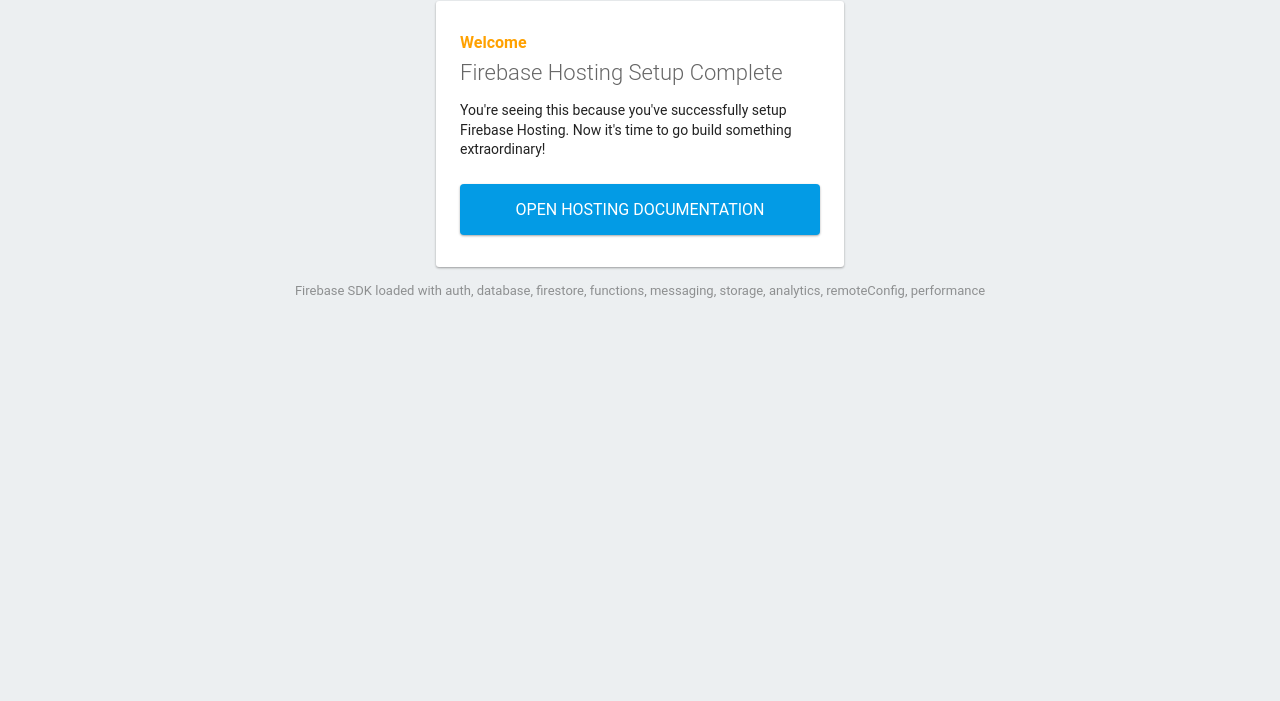
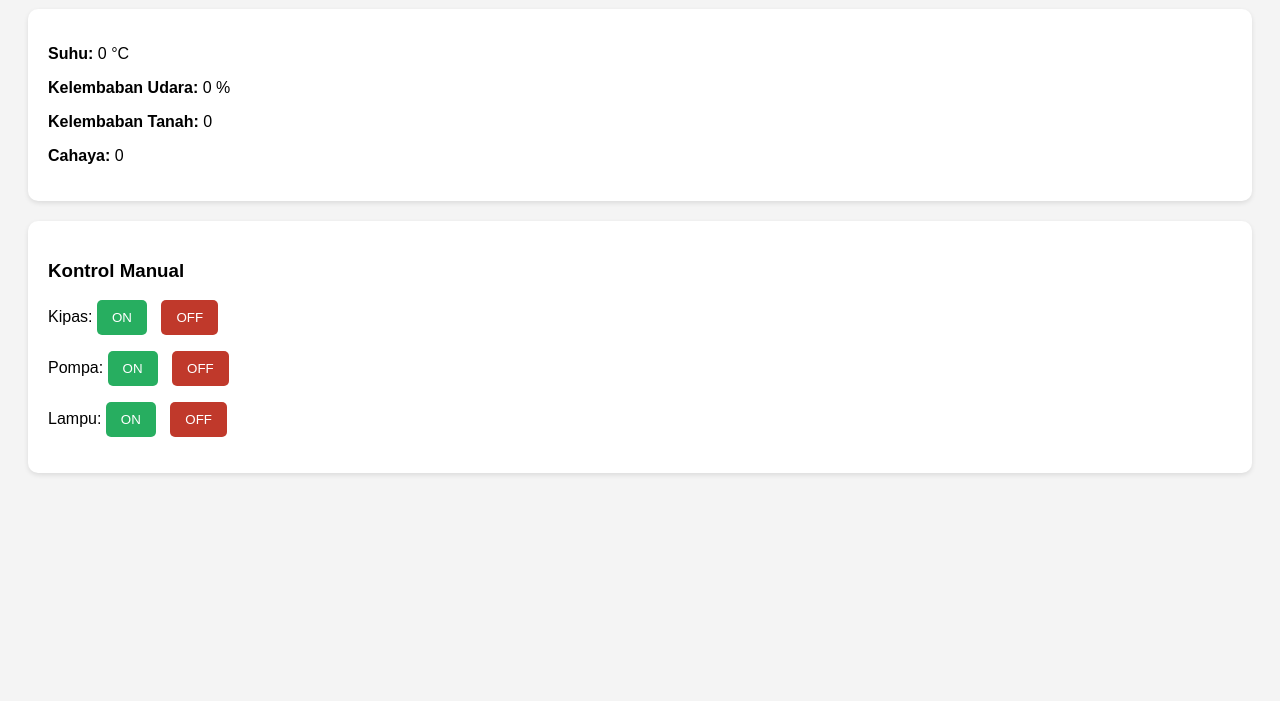
Before and after one commit to Yankeez0/Greenhouse-automation, a website: page public/index.html in a window 1280 px wide. Shown: the part 99-800 px from the top of the page. Drawn offline with Linux system fonts and the light colour scheme; some packages are replaced by stand-ins of ours.

Commit message:
Mengubah nama file rumahkaca.html menjadi index.html ke dalam folder public

```diff
--- a/public/index.html
+++ b/public/index.html
@@ -1,89 +1,118 @@
 <!DOCTYPE html>
-<html>
+<html lang="en">
+
 <head>
-    <meta charset="utf-8">
-    <meta name="viewport" content="width=device-width, initial-scale=1">
-    <title>Welcome to Firebase Hosting</title>
+  <meta charset="UTF-8" />
+  <meta name="viewport" content="width=device-width, initial-scale=1.0" />
+  <title>Monitoring Rumah Kaca</title>
+  <script src="https://www.gstatic.com/firebasejs/9.22.0/firebase-app-compat.js"></script>
+  <script src="https://www.gstatic.com/firebasejs/9.22.0/firebase-database-compat.js"></script>
+  <style>
+    body {
+      font-family: Arial, sans-serif;
+      padding: 20px;
+      background: #f4f4f4;
+    }
 
-    <!-- update the version number as needed -->
-    <script defer src="/__/firebase/11.8.1/firebase-app-compat.js"></script>
-    <!-- include only the Firebase features as you need -->
-    <script defer src="/__/firebase/11.8.1/firebase-auth-compat.js"></script>
-    <script defer src="/__/firebase/11.8.1/firebase-database-compat.js"></script>
-    <script defer src="/__/firebase/11.8.1/firebase-firestore-compat.js"></script>
-    <script defer src="/__/firebase/11.8.1/firebase-functions-compat.js"></script>
-    <script defer src="/__/firebase/11.8.1/firebase-messaging-compat.js"></script>
-    <script defer src="/__/firebase/11.8.1/firebase-storage-compat.js"></script>
-    <script defer src="/__/firebase/11.8.1/firebase-analytics-compat.js"></script>
-    <script defer src="/__/firebase/11.8.1/firebase-remote-config-compat.js"></script>
-    <script defer src="/__/firebase/11.8.1/firebase-performance-compat.js"></script>
-    <!--
-      initialize the SDK after all desired features are loaded, set useEmulator to false
-      to avoid connecting the SDK to running emulators.
-    -->
-    <script defer src="/__/firebase/init.js?useEmulator=true"></script>
+    h1 {
+      color: #2c3e50;
+    }
 
-    <style media="screen">
-      body { background: #ECEFF1; color: rgba(0,0,0,0.87); font-family: Roboto, Helvetica, Arial, sans-serif; margin: 0; padding: 0; }
-      #message { background: white; max-width: 360px; margin: 100px auto 16px; padding: 32px 24px; border-radius: 3px; }
-      #message h2 { color: #ffa100; font-weight: bold; font-size: 16px; margin: 0 0 8px; }
-      #message h1 { font-size: 22px; font-weight: 300; color: rgba(0,0,0,0.6); margin: 0 0 16px;}
-      #message p { line-height: 140%; margin: 16px 0 24px; font-size: 14px; }
-      #message a { display: block; text-align: center; background: #039be5; text-transform: uppercase; text-decoration: none; color: white; padding: 16px; border-radius: 4px; }
-      #message, #message a { box-shadow: 0 1px 3px rgba(0,0,0,0.12), 0 1px 2px rgba(0,0,0,0.24); }
-      #load { color: rgba(0,0,0,0.4); text-align: center; font-size: 13px; }
-      @media (max-width: 600px) {
-        body, #message { margin-top: 0; background: white; box-shadow: none; }
-        body { border-top: 16px solid #ffa100; }
+    .data-box {
+      background: #fff;
+      border-radius: 10px;
+      padding: 20px;
+      margin-bottom: 20px;
+      box-shadow: 0 2px 5px rgba(0, 0, 0, 0.1);
+    }
+
+    .label {
+      font-weight: bold;
+    }
+
+    .control-btns button {
+      margin-right: 10px;
+      padding: 10px 15px;
+      border: none;
+      border-radius: 5px;
+      cursor: pointer;
+    }
+
+    .on {
+      background-color: #27ae60;
+      color: #fff;
+    }
+
+    .off {
+      background-color: #c0392b;
+      color: #fff;
     }
   </style>
 </head>
+
 <body>
-    <div id="message">
-      <h2>Welcome</h2>
-      <h1>Firebase Hosting Setup Complete</h1>
-      <p>You're seeing this because you've successfully setup Firebase Hosting. Now it's time to go build something extraordinary!</p>
-      <a target="_blank" href="https://firebase.google.com/docs/hosting/">Open Hosting Documentation</a>
+  <h1>Dashboard Monitoring Rumah Kaca</h1>
+
+  <div class="data-box">
+    <p><span class="label">Suhu:</span> <span id="suhu">0</span> &deg;C</p>
+    <p><span class="label">Kelembaban Udara:</span> <span id="kelembaban_udara">0</span> %</p>
+    <p><span class="label">Kelembaban Tanah:</span> <span id="kelembaban_tanah">0</span></p>
+    <p><span class="label">Cahaya:</span> <span id="cahaya">0</span></p>
   </div>
-    <p id="load">Firebase SDK Loading&hellip;</p>
+
+  <div class="data-box">
+    <h3>Kontrol Manual</h3>
+    <div class="control-btns">
+      <p>Kipas:
+        <button class="on" onclick="setControl('kipas', true)">ON</button>
+        <button class="off" onclick="setControl('kipas', false)">OFF</button>
+      </p>
+      <p>Pompa:
+        <button class="on" onclick="setControl('pompa', true)">ON</button>
+        <button class="off" onclick="setControl('pompa', false)">OFF</button>
+      </p>
+      <p>Lampu:
+        <button class="on" onclick="setControl('lampu', true)">ON</button>
+        <button class="off" onclick="setControl('lampu', false)">OFF</button>
+      </p>
+    </div>
+  </div>
 
   <script>
-      document.addEventListener('DOMContentLoaded', function() {
-        const loadEl = document.querySelector('#load');
-        // // 🔥🔥🔥🔥🔥🔥🔥🔥🔥🔥🔥🔥🔥🔥🔥🔥🔥🔥🔥🔥🔥🔥🔥🔥🔥🔥🔥🔥🔥🔥🔥
-        // // The Firebase SDK is initialized and available here!
-        //
-        // firebase.auth().onAuthStateChanged(user => { });
-        // firebase.database().ref('/path/to/ref').on('value', snapshot => { });
-        // firebase.firestore().doc('/foo/bar').get().then(() => { });
-        // firebase.functions().httpsCallable('yourFunction')().then(() => { });
-        // firebase.messaging().requestPermission().then(() => { });
-        // firebase.storage().ref('/path/to/ref').getDownloadURL().then(() => { });
-        // firebase.analytics(); // call to activate
-        // firebase.analytics().logEvent('tutorial_completed');
-        // firebase.performance(); // call to activate
-        //
-        // // 🔥🔥🔥🔥🔥🔥🔥🔥🔥🔥🔥🔥🔥🔥🔥🔥🔥🔥🔥🔥🔥🔥🔥🔥🔥🔥🔥🔥🔥🔥🔥
+    // Ganti sesuai konfigurasi Firebase Anda
+    // For Firebase JS SDK v7.20.0 and later, measurementId is optional
+    const firebaseConfig = {
+      apiKey: "AIzaSyCKZJ2TpvHyescHOo5HHfRcI9FOCL2aRWA",
+      authDomain: "otomatisasi-rumah-kaca.firebaseapp.com",
+      databaseURL: "https://otomatisasi-rumah-kaca-default-rtdb.asia-southeast1.firebasedatabase.app",
+      projectId: "otomatisasi-rumah-kaca",
+      storageBucket: "otomatisasi-rumah-kaca.firebasestorage.app",
+      messagingSenderId: "700746703077",
+      appId: "1:700746703077:web:855779cda73025835e340c",
+      measurementId: "G-QN9R8DB19P"
+    };
 
-        try {
-          let app = firebase.app();
-          let features = [
-            'auth',
-            'database',
-            'firestore',
-            'functions',
-            'messaging',
-            'storage',
-            'analytics',
-            'remoteConfig',
-            'performance',
-          ].filter(feature => typeof app[feature] === 'function');
-          loadEl.textContent = `Firebase SDK loaded with ${features.join(', ')}`;
-        } catch (e) {
-          console.error(e);
-          loadEl.textContent = 'Error loading the Firebase SDK, check the console.';
+    // Initialize Firebase
+    const app = initializeApp(firebaseConfig);
+    const analytics = getAnalytics(app);
+
+    // Update tampilan data sensor secara realtime
+    const updateElement = (id, path) => {
+      db.ref(path).on('value', snapshot => {
+        document.getElementById(id).innerText = snapshot.val();
+      });
     }
-      });
+
+    updateElement("suhu", "/rumahKaca/suhu");
+    updateElement("kelembaban_udara", "/rumahKaca/kelembaban_udara");
+    updateElement("kelembaban_tanah", "/rumahKaca/kelembaban_tanah");
+    updateElement("cahaya", "/rumahKaca/cahaya");
+    //mak pengen modify git aja
+    // Fungsi kontrol manual
+    function setControl(device, status) {
+      db.ref(`/kontrolManual/${device}`).set(status);
+    }
   </script>
 </body>
+
 </html>
```
Also changed, not shown: rumahkaca.html (deleted, +0 -118 lines), firebase.json. Lines whose indentation alone changed are shown as unchanged.
